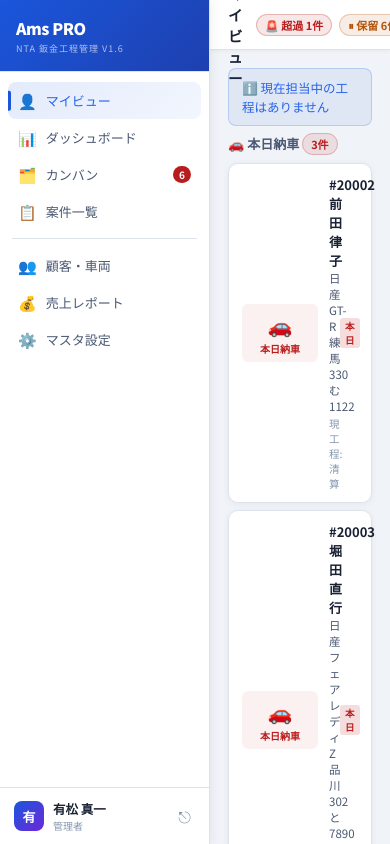
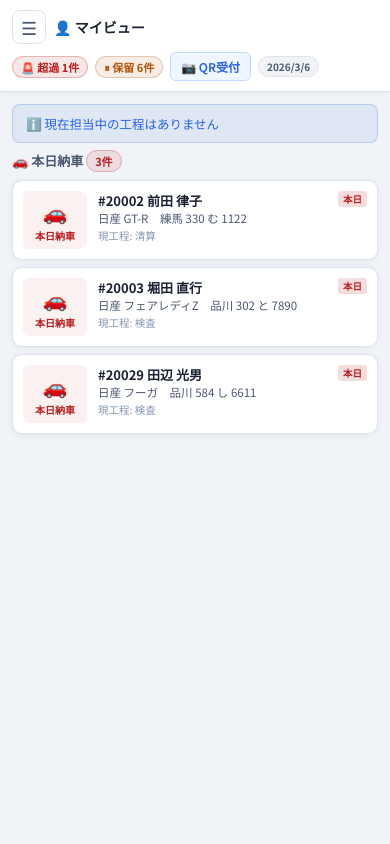
Before and after one commit to shin1ytd/AmsPRO, a plain HTML site: page index.html in a window 390 px wide. Both pictures are taken after a click on the button "ログイン →". Drawn offline with Linux system fonts and the light colour scheme.

Commit message:
Update index.html

```diff
--- a/index.html
+++ b/index.html
@@ -3,7 +3,7 @@
 <head>
 <meta charset="UTF-8">
 <meta name="viewport" content="width=device-width, initial-scale=1.0">
-<title>Ams PRO v1.6 — NTA（日産東京販売）</title>
+<title>Ams PRO v1.7 — NTA</title>
 <link href="https://fonts.googleapis.com/css2?family=Noto+Sans+JP:wght@300;400;500;600;700;900&family=JetBrains+Mono:wght@400;600&display=swap" rel="stylesheet">
 <style>
 :root{
@@ -267,6 +267,53 @@ textarea.fi{resize:vertical;min-height:75px}
 .scan-demo-sub{font-size:11px;color:var(--txt3);margin-top:1px}
 
 .s-hdr{display:flex;align-items:center;justify-content:space-between;margin-bottom:14px}
+
+/* SIDEBAR TOGGLE / RESPONSIVE v1.7 */
+.sb-toggle{display:none;align-items:center;justify-content:center;width:34px;height:34px;border:1px solid var(--bdr);border-radius:var(--r8);background:#fff;color:var(--txt2);font-size:18px;line-height:1;flex-shrink:0;transition:all .13s}
+.sb-toggle:hover{background:var(--bg3);color:var(--txt)}
+.sb-backdrop{display:none}
+
+@media (max-width:1024px){
+  html,body{overflow:auto}
+  #app,.app-shell{min-height:100vh;height:100dvh}
+  .sb-toggle{display:inline-flex}
+  .sb{position:fixed;left:0;top:0;bottom:0;transform:translateX(-100%);transition:transform .22s ease, box-shadow .22s ease;box-shadow:none}
+  .sb.mob-open{transform:translateX(0);box-shadow:2px 0 24px rgba(0,0,0,.18)}
+  .sb-backdrop{display:block;position:fixed;inset:0;background:rgba(15,23,42,.32);opacity:0;pointer-events:none;transition:opacity .2s ease;z-index:15}
+  .sb-backdrop.on{opacity:1;pointer-events:auto}
+  .main{width:100%}
+  .topbar{height:auto;min-height:50px;padding:10px 14px;flex-wrap:wrap;align-items:center}
+  .tb-title{font-size:14px}
+  .tb-right{margin-left:auto;flex-wrap:wrap;justify-content:flex-end}
+  .content{padding:14px}
+  .content.no-pad{padding:0}
+  .kpi-grid,.g2{grid-template-columns:1fr 1fr}
+  .kb-cards{max-height:none}
+}
+
+@media (max-width:768px){
+  .kpi-grid,.g2{grid-template-columns:1fr}
+  .st-grp{grid-template-columns:repeat(2,1fr)}
+  .cf-grid{grid-template-columns:1fr}
+  .login-box{width:min(420px,calc(100vw - 24px));padding:24px}
+}
+
+@media (max-width:640px){
+  body{font-size:13px}
+  .sb{width:min(290px,86vw);min-width:min(290px,86vw)}
+  .topbar{padding:10px 12px;gap:8px}
+  .tb-right{width:100%;margin-left:0;justify-content:flex-start}
+  .tog-grp{width:100%;order:3}
+  .tog-btn{flex:1}
+  .content{padding:12px}
+  .tbl-wrap{border-radius:var(--r8)}
+  table{font-size:12px}
+  th,td{padding:8px 9px}
+  .tc{padding:10px;align-items:flex-start;flex-wrap:wrap}
+  .tc-st{min-width:64px}
+  .tc-info{width:calc(100% - 75px)}
+  .btn-lg{width:100%;min-width:0}
+}
 </style>
 </head>
 <body>
@@ -350,6 +397,7 @@ const monthKey=d=>{if(!d)return'';const x=new Date(d);return `${x.getFullYear()}
 const currentMonthKey=monthKey(today);
 const prevMonthKey=(()=>{const d=new Date(today);d.setMonth(d.getMonth()-1);return monthKey(d)})();
 const inRange=(d,from,to)=>{if(!d)return false;const v=String(d);if(from&&v<from)return false;if(to&&v>to)return false;return true;};
+const isCompactViewport=()=>window.matchMedia('(max-width: 1024px)').matches;
 
 function mkTasks(specs){
   return specs.map((sp,i)=>({
@@ -672,6 +720,7 @@ let STATE={
   modal:null,conflictData:null,qrScanned:null,
   listFilter:'all',masterTab:'stages',jobDetailTab:'flow',
   kanbanMode:'scroll', // 'scroll' | 'fit'
+  sidebarOpen:false,
   wipLimits:{...DEFAULT_WIP_LIMITS},
   toast:null,toastTimer:null,
 };
@@ -741,7 +790,7 @@ function loginHTML(){
   return`<div class="login-bg"><div class="login-box">
     <div class="l-brand">🔧 Ams PRO</div>
     <div style="font-size:12px;font-weight:700;color:var(--txt3);text-align:center;margin-top:2px">NT Auto Service（日産東京販売グループ）</div>
-    <div class="l-tag">鈑金工程管理システム v1.6</div>
+    <div class="l-tag">鈑金工程管理システム v1.7</div>
     <div class="fg"><label class="flbl">メールアドレス</label>
       <input class="fi" id="l-em" value="arimatsu@nta.nissan.jp"></div>
     <div class="fg"><label class="flbl">パスワード</label>
@@ -809,9 +858,10 @@ function shellHTML(){
       <button class="tog-btn ${STATE.kanbanMode==='fit'?'on':''}" id="kb-tog-fit">⊞ 一覧表示</button>
     </div>`:'';
   const contentClass=isKanban?'content no-pad':'content';
-  return`<div style="display:flex;height:100vh;overflow:hidden">
-  <aside class="sb">
-    <div class="sb-logo"><div class="brand">Ams PRO</div><div class="ver">NTA 鈑金工程管理 v1.6</div></div>
+  return`<div class="app-shell" style="display:flex;height:100vh;overflow:hidden">
+  <div class="sb-backdrop ${STATE.sidebarOpen?'on':''}" id="sb-backdrop"></div>
+  <aside class="sb ${STATE.sidebarOpen?'mob-open':''}" id="sidebar">
+    <div class="sb-logo"><div class="brand">Ams PRO</div><div class="ver">NTA 鈑金工程管理 v1.7</div></div>
     <nav class="sb-nav">${nav}</nav>
     <div class="sb-user">
       <div class="u-av">${user.name[0]}</div>
@@ -821,6 +871,7 @@ function shellHTML(){
   </aside>
   <div class="main">
     <header class="topbar">
+      <button class="sb-toggle" id="sb-toggle" aria-label="メニュー">☰</button>
       <span class="tb-title">${titles[view]||''}</span>
       ${kanbanToggle}
       <div class="tb-right">${alerts}</div>
@@ -1559,9 +1610,13 @@ function mConflict(){
 function bindAll(){
   const close=()=>setState({modal:null,selectedJob:null,selectedTask:null,conflictData:null,jobDetailTab:'flow'});
 
-  // NAV
-  document.querySelectorAll('[data-view]').forEach(b=>b.addEventListener('click',()=>setState({view:b.dataset.view,listFilter:'all',masterTab:'stages'})));
-  document.getElementById('logout')?.addEventListener('click',()=>setState({user:null,view:'myview'}));
+  // NAV / SIDEBAR
+  const closeSidebar=()=>{if(isCompactViewport()&&STATE.sidebarOpen)setState({sidebarOpen:false});};
+  document.getElementById('sb-toggle')?.addEventListener('click',()=>setState({sidebarOpen:!STATE.sidebarOpen}));
+  document.getElementById('sb-backdrop')?.addEventListener('click',()=>setState({sidebarOpen:false}));
+  document.querySelectorAll('[data-view]').forEach(b=>b.addEventListener('click',()=>setState({view:b.dataset.view,listFilter:'all',masterTab:'stages',sidebarOpen:isCompactViewport()?false:STATE.sidebarOpen})));
+  window.onresize=()=>{if(!isCompactViewport()&&STATE.sidebarOpen)setState({sidebarOpen:false});};
+  document.getElementById('logout')?.addEventListener('click',()=>setState({user:null,view:'myview',sidebarOpen:false}));
 
   // KANBAN TOGGLE
   document.getElementById('kb-tog-scroll')?.addEventListener('click',()=>setState({kanbanMode:'scroll'}));
```
